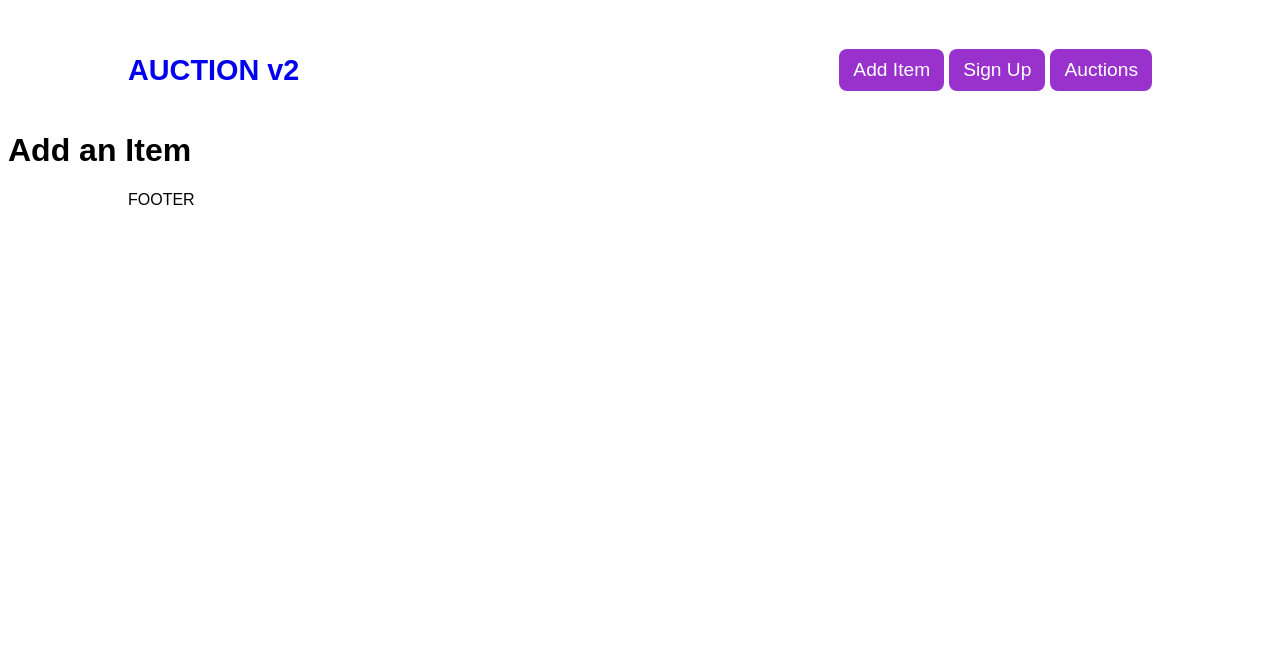
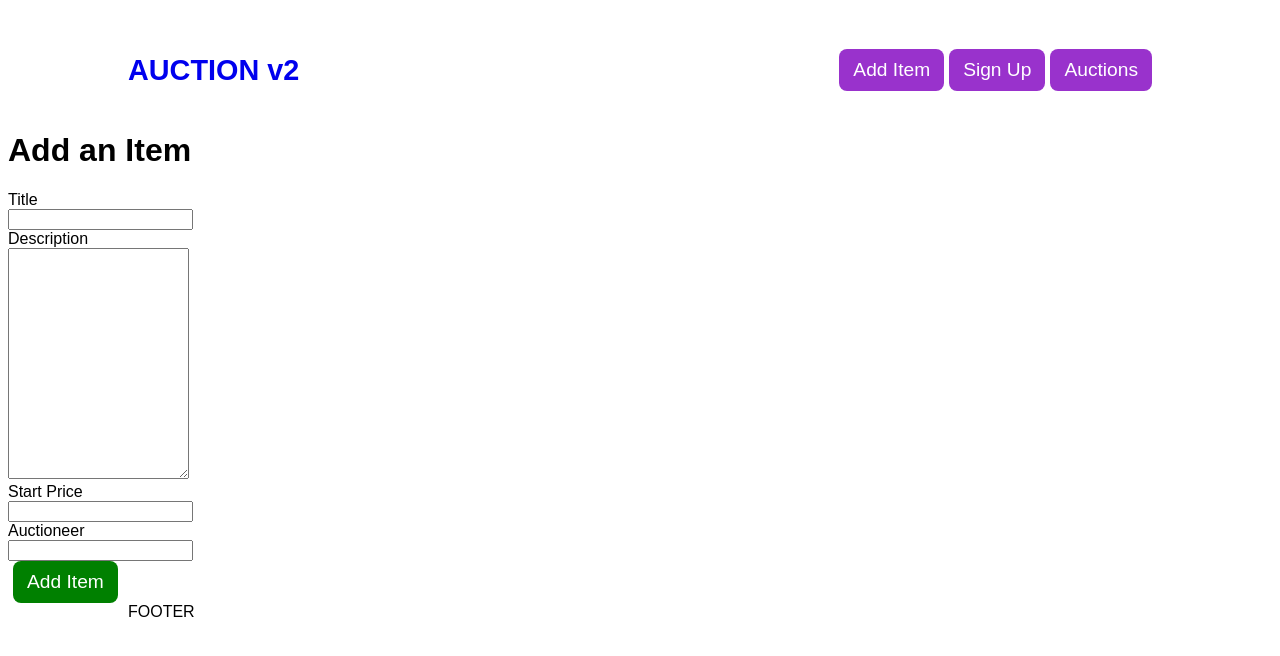
Before and after one commit to andrew-clarkson/auctionv2, a Next.js app: page /additem in a window 1280 px wide. Shown: the top 656 px of the page. Built offline with nearby package versions, Linux system fonts and the light colour scheme.

Commit message:
create formik add form

```diff
--- a/package.json
+++ b/package.json
@@ -15,9 +15,11 @@
     "@types/react-dom": "18.0.11",
     "eslint": "8.34.0",
     "eslint-config-next": "13.1.6",
+    "formik": "^2.2.9",
     "next": "13.1.6",
     "react": "18.2.0",
     "react-dom": "18.2.0",
-    "typescript": "4.9.5"
+    "typescript": "4.9.5",
+    "yup": "^1.0.1"
   }
 }
--- a/src/app/additem/page.tsx
+++ b/src/app/additem/page.tsx
@@ -1,7 +1,92 @@
+"use client";
+import { useFormik } from "formik";
+import React from "react";
+import * as Yup from "yup";
+import Button from "@root/components/Button/Button";
+
 export default function AddItem() {
-    return (
-      <div>
-        <h1>Add an Item</h1>
-      </div>
-    );
+  const formik = useFormik({
+    initialValues: {
+      title: "",
+      description: "",
+      price: "",
+      auctioneer: "",
+    },
+    validationSchema: Yup.object({
+      title: Yup.string()
+        .min(7, "Must be at least 7 characters")
+        .max(50, "Must be less than 50 characters")
+        .required("Required"),
+      description: Yup.string()
+        .min(25, "Must be at least 25 characters")
+        .max(500, "Must be less than 500 characters")
+        .required("Required"),
+      price: Yup.number().required("Required"),
+      auctioneer: Yup.string().required("Required"),
+    }),
+    onSubmit: (values) => {
+      alert(JSON.stringify(values, null, 2));
+    },
+  });
+
+  return (
+    <div>
+      <h1>Add an Item</h1>
+      <form onSubmit={formik.handleSubmit}>
+        <div>
+          <label htmlFor="title">Title</label>
+        </div>
+        <div>
+          <input
+            id="title"
+            type="text"
+            {...formik.getFieldProps("title")} //include name, onChange, onBlur, value
+          />
+          {formik.touched.title && formik.errors.title && (
+            <div>{formik.errors.title}</div>
+          )}
+        </div>
+
+        <div>
+          <label htmlFor="description">Description</label>
+        </div>
+        <div>
+          <textarea
+            id="description"
+            {...formik.getFieldProps("description")}
+            rows={15}
+          />
+          {formik.touched.description && formik.errors.description && (
+            <div>{formik.errors.description}</div>
+          )}
+        </div>
+
+        <div>
+          <label htmlFor="price">Start Price</label>
+        </div>
+        <div>
+          <input id="price" type="number" {...formik.getFieldProps("price")} />
+          {formik.touched.price && formik.errors.price && (
+            <div>{formik.errors.price}</div>
+          )}
+        </div>
+
+        <div>
+          <label htmlFor="auctioneer">Auctioneer</label>
+        </div>
+        <div>
+          <input
+            id="auctioneer"
+            type="text"
+            {...formik.getFieldProps("auctioneer")}
+          />
+          {formik.touched.auctioneer && formik.errors.auctioneer && (
+            <div>{formik.errors.auctioneer}</div>
+          )}
+        </div>
+
+        <Button buttonText="Add Item" color="green" type="submit" />
+      </form>
+    </div>
+  );
 }
```
Also changed, not shown: 1 other file (tests, documents, lock files or other folders).
